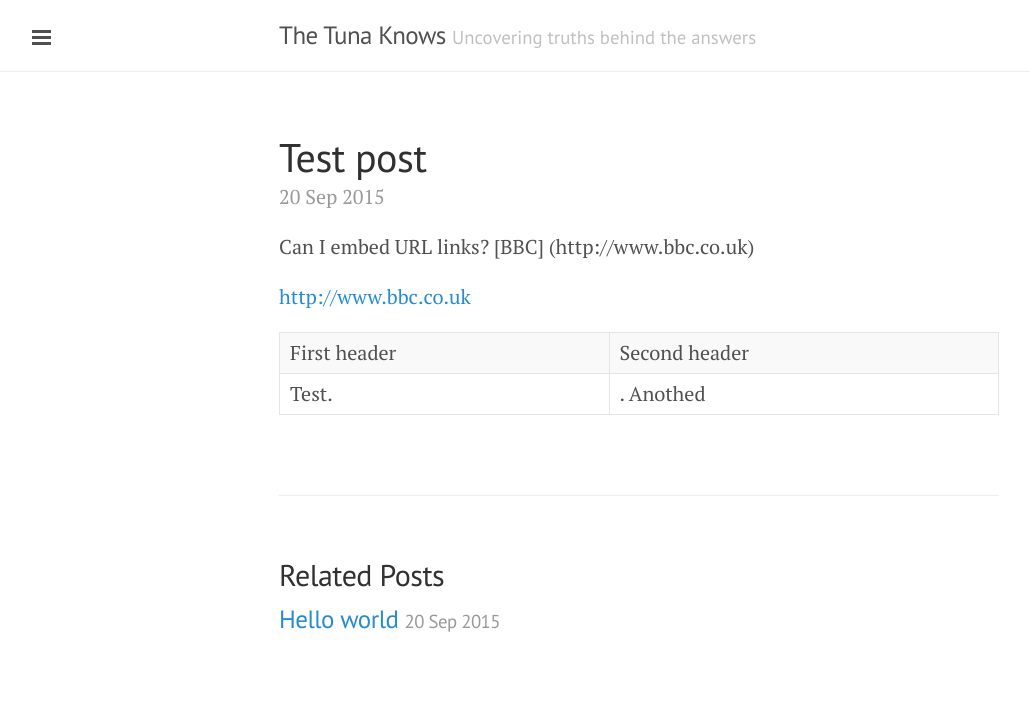
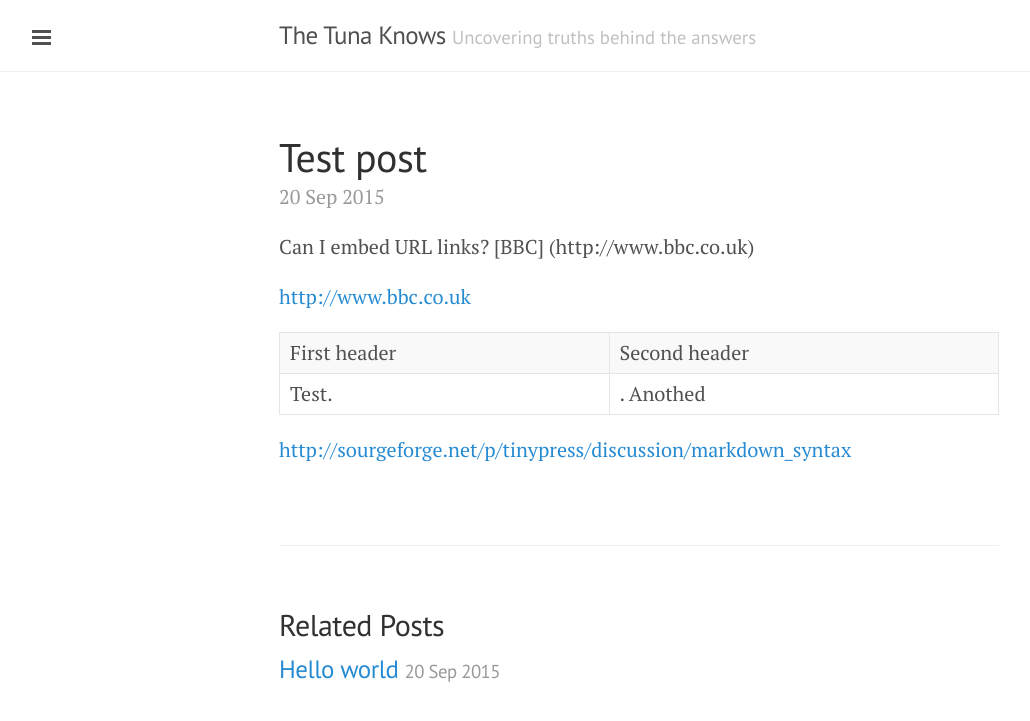
Before and after one commit to edstephens/edstephens.github.io, a Jekyll site: the page built from _posts/2015-09-20-test-post.markdown, in a window 1280 px wide. Shown: the top 721 px of the page, without its empty margins (1-1031 px from the left). Built offline with Jekyll 4.4.1, drawn with Linux system fonts in a browser that asks for light colours.

Commit message:
Post update: Test post

```diff
--- a/_posts/2015-09-20-test-post.markdown
+++ b/_posts/2015-09-20-test-post.markdown
@@ -10,3 +10,5 @@ Can I embed URL links?
 
 First header | Second header
 Test.              |. Anothed
+
+<http://sourgeforge.net/p/tinypress/discussion/markdown_syntax>
```
